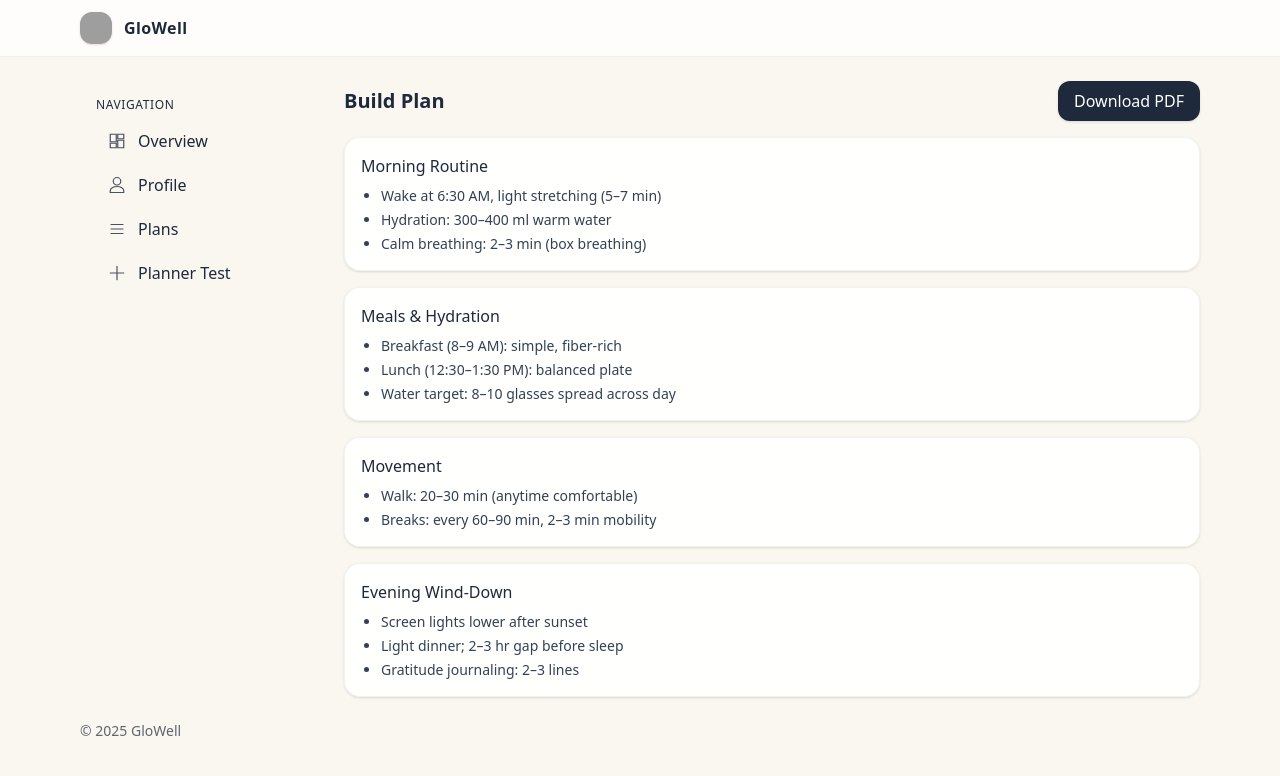
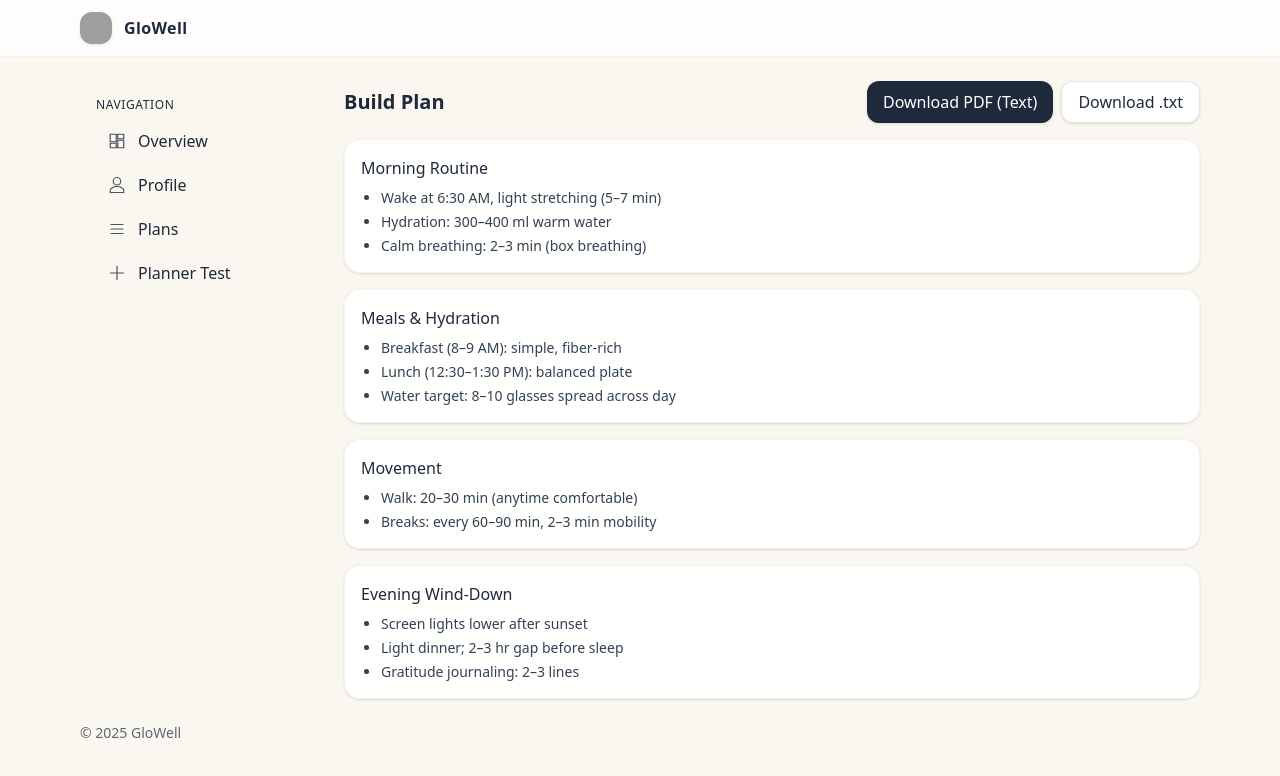
Before and after one commit to mishbyhealth/mishby-health-os, a React (Vite) app: page /health-plan in a window 1280 px wide. Shown: the top 776 px of the page. Built offline with nearby package versions, Linux system fonts and the light colour scheme; grey boxes are pictures that could not be loaded.

Commit message:
feat(export): add TXT export and text-based PDF button

```diff
--- a/src/pages/HealthPlan.tsx
+++ b/src/pages/HealthPlan.tsx
@@ -1,11 +1,8 @@
 import React, { useRef, useState } from "react";
-import { exportPlanPDF } from "../utils/pdfExporter"; // helper import
+import { exportPlanPDF } from "../utils/pdfExporter";
+import { downloadPlanTxt } from "../utils/downloadTxt";
 
-/**
- * HealthPlan page
- * - Shows sample PlanViewV2 style cards
- * - Download PDF button (text-based export with fallback)
- */
+/** HealthPlan page with text-PDF + TXT export */
 export default function HealthPlan() {
   const planRef = useRef<HTMLDivElement | null>(null);
   const [exporting, setExporting] = useState(false);
@@ -14,7 +11,7 @@ export default function HealthPlan() {
     if (!planRef.current) return;
     setExporting(true);
     try {
-      await exportPlanPDF(planRef.current, "text"); // use text-based export
+      await exportPlanPDF(planRef.current, "text"); // text-based export
     } catch (err) {
       console.error("PDF export error:", err);
       alert("PDF export में दिक्कत आई — कृपया पुनः प्रयास करें।");
@@ -23,20 +20,33 @@ export default function HealthPlan() {
     }
   };
 
+  const handleExportTXT = () => {
+    if (!planRef.current) return;
+    downloadPlanTxt(planRef.current);
+  };
+
   return (
     <section className="space-y-4">
       <div className="flex items-center justify-between">
         <h2 className="text-xl font-semibold">Build Plan</h2>
+        <div className="flex gap-2">
           <button
             onClick={handleExportPDF}
             disabled={exporting}
             className="px-4 py-2 rounded-xl bg-slate-800 text-white shadow disabled:opacity-60"
           >
-          {exporting ? "Preparing PDF…" : "Download PDF"}
+            {exporting ? "Preparing PDF…" : "Download PDF (Text)"}
+          </button>
+          <button
+            onClick={handleExportTXT}
+            className="px-4 py-2 rounded-xl bg-white border border-black/10 shadow"
+          >
+            Download .txt
           </button>
         </div>
+      </div>
 
-      {/* stable wrapper for PlanView */}
+      {/* stable wrapper */}
       <div
         id="plan-root"
         ref={planRef}
@@ -75,7 +85,6 @@ export default function HealthPlan() {
         </PlanCard>
       </div>
 
-      {/* Print styles for clean PDF */}
       <style>{`
         @media print {
           body { -webkit-print-color-adjust: exact; print-color-adjust: exact; }
@@ -83,12 +92,13 @@ export default function HealthPlan() {
           main { padding: 0 !important; }
           #plan-root { background: #ffffff !important; }
         }
+        /* better page breaks */
+        #plan-root > * { page-break-inside: avoid; }
       `}</style>
     </section>
   );
 }
 
-/** Reusable card component (PlanViewV2 style) */
 function PlanCard({ title, children }: { title: string; children: React.ReactNode }) {
   return (
     <div className="p-4 rounded-2xl shadow bg-white/90 border border-black/5">
--- /dev/null
+++ b/src/utils/downloadTxt.ts
@@ -0,0 +1,11 @@
+// src/utils/downloadTxt.ts
+export function downloadPlanTxt(planEl: HTMLElement) {
+  const text = planEl.innerText || "";
+  const blob = new Blob([text], { type: "text/plain;charset=utf-8" });
+  const url = URL.createObjectURL(blob);
+  const a = document.createElement("a");
+  a.href = url;
+  a.download = "GloWell_HealthPlan.txt";
+  a.click();
+  URL.revokeObjectURL(url);
+}
```
Lines whose indentation alone changed are shown as unchanged.
